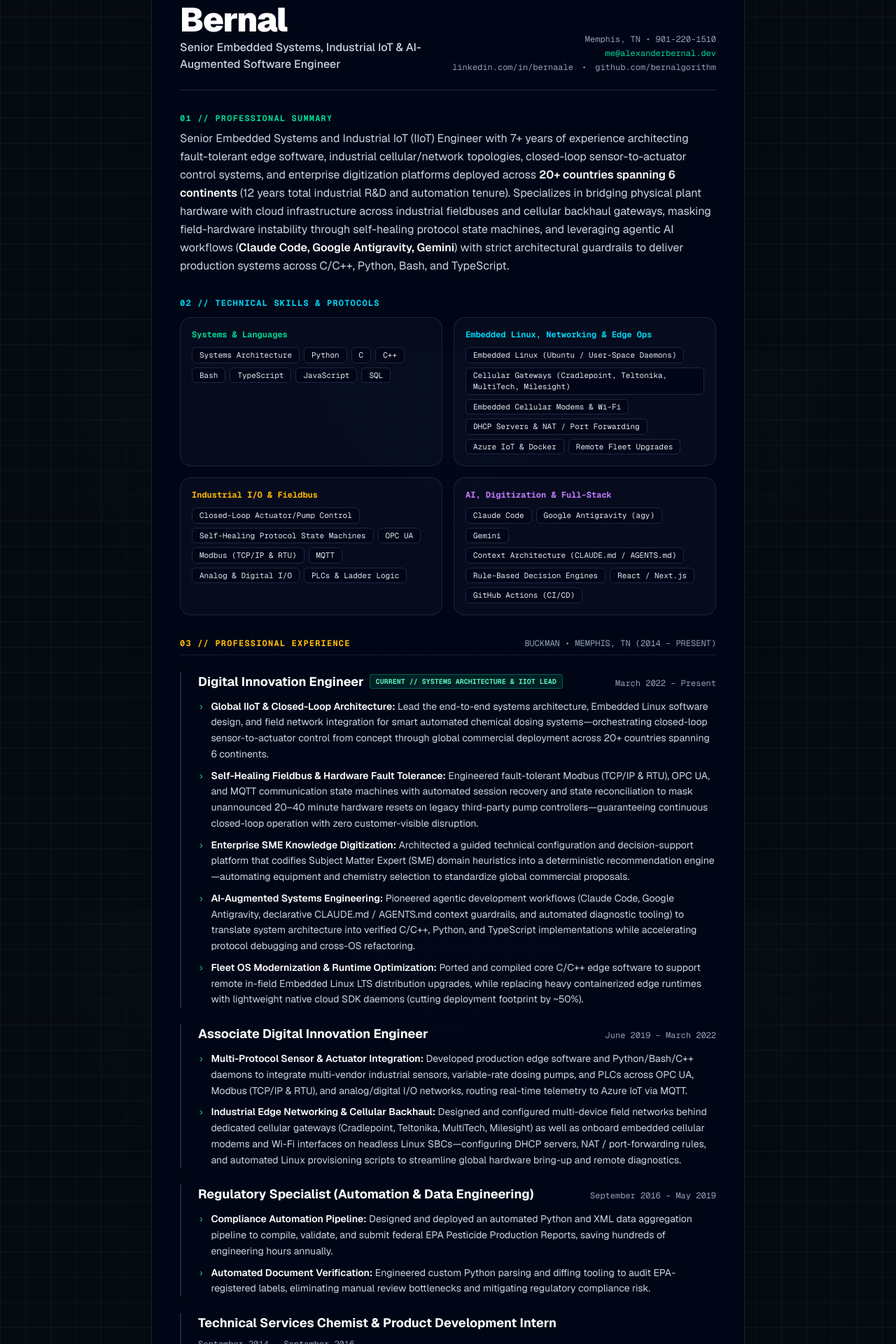
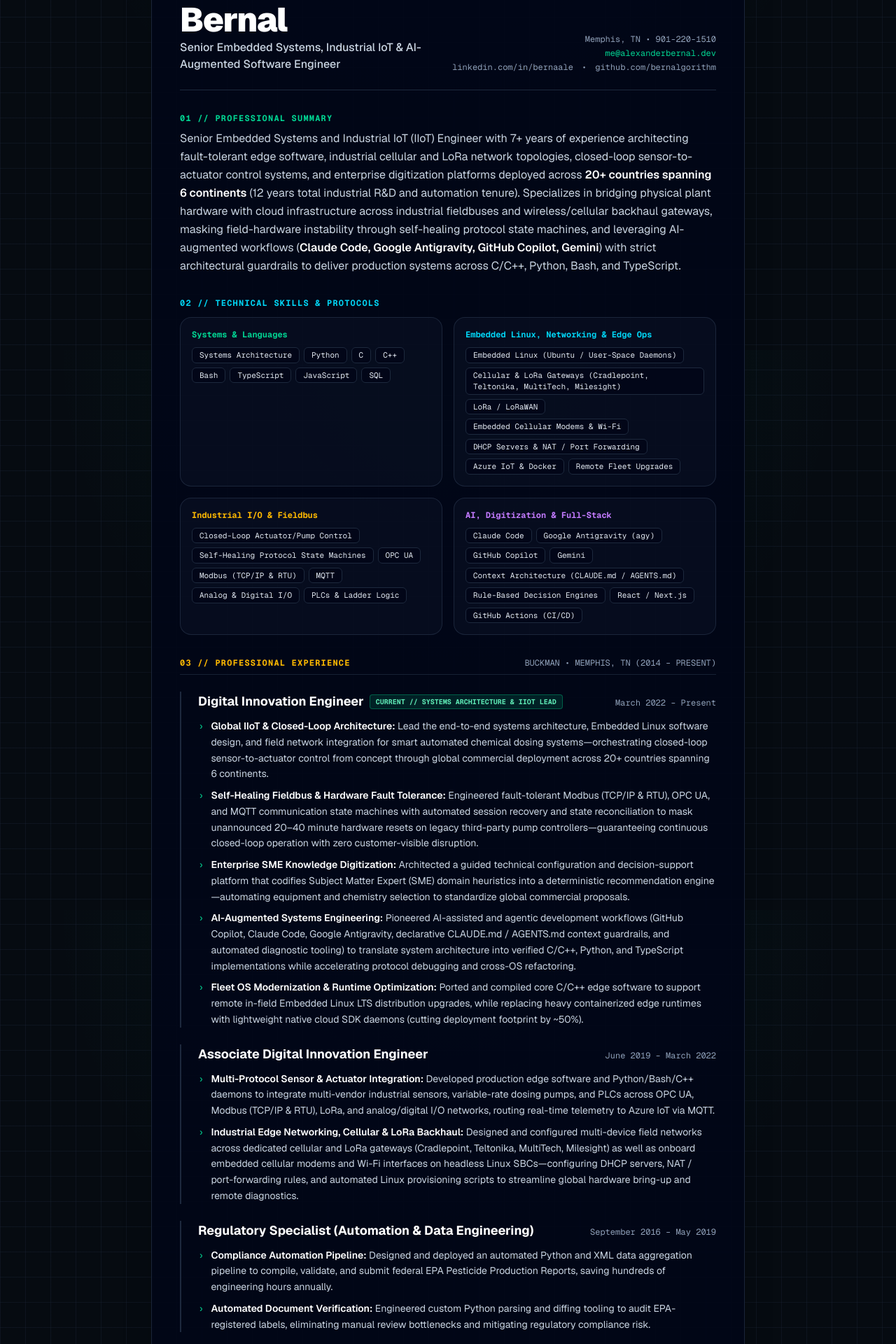
Before and after one commit to bernalgorithm/bernalgorithm, a Next.js app in the folder my-next-app/: page /resume in a window 1280 px wide. Shown: the part 300-2220 px from the top of the page at 70% size. Built offline with nearby package versions, Linux system fonts and the light colour scheme.

Commit message:
Add GitHub Copilot and LoRa/LoRaWAN gateway communications to resume

```diff
--- a/my-next-app/app/page.tsx
+++ b/my-next-app/app/page.tsx
@@ -9,8 +9,8 @@ const ENGINEERING_DOMAINS = [
     subtitle: 'Global Edge Systems (20+ Countries)',
     accent: 'text-emerald-400 border-emerald-500/30 bg-emerald-500/10',
     description:
-      'Architecting production Embedded Linux systems, cellular gateway topologies (Cradlepoint, Teltonika, MultiTech, Milesight), and remote LTS OS upgrades across 6 continents.',
-    skills: ['Embedded Linux (Ubuntu)', 'Cellular Gateways & Modems', 'DHCP & NAT / Port Forwarding', 'Python & Bash', 'C / C++', 'Azure IoT'],
+      'Architecting production Embedded Linux systems, cellular/LoRa gateway topologies (Cradlepoint, Teltonika, MultiTech, Milesight), and remote LTS OS upgrades across 6 continents.',
+    skills: ['Embedded Linux (Ubuntu)', 'Cellular & LoRa Gateways', 'DHCP & NAT / Port Forwarding', 'Python & Bash', 'C / C++', 'Azure IoT'],
   },
   {
     id: 'SYS_02',
@@ -19,7 +19,7 @@ const ENGINEERING_DOMAINS = [
     accent: 'text-cyan-400 border-cyan-500/30 bg-cyan-500/10',
     description:
       'Engineering self-healing protocol state machines that mask hardware-layer resets and orchestrate closed-loop sensor-to-actuator control across industrial networks and physical I/O.',
-    skills: ['Modbus (TCP/IP & RTU)', 'OPC UA', 'Analog & Digital I/O', 'MQTT', 'PLCs & Ladder Logic', 'Closed-Loop Control'],
+    skills: ['Modbus (TCP/IP & RTU)', 'OPC UA', 'LoRa / LoRaWAN', 'Analog & Digital I/O', 'MQTT', 'PLCs & Ladder Logic'],
   },
   {
     id: 'SYS_03',
@@ -27,8 +27,8 @@ const ENGINEERING_DOMAINS = [
     subtitle: 'Agentic Velocity & SME Decision Engines',
     accent: 'text-amber-400 border-amber-500/30 bg-amber-500/10',
     description:
-      'Codifying domain SME heuristics into enterprise decision engines and orchestrating agentic AI workflows (CLAUDE.md, AGENTS.md) to deliver verified software across C/C++, Python, and TypeScript.',
-    skills: ['Claude Code', 'Google Antigravity', 'Gemini', 'SME Decision Engines', 'Next.js & TypeScript', 'GitHub Actions CI/CD'],
+      'Codifying domain SME heuristics into enterprise decision engines and orchestrating AI-augmented workflows (CLAUDE.md, AGENTS.md) to deliver verified software across C/C++, Python, and TypeScript.',
+    skills: ['Claude Code', 'Google Antigravity', 'GitHub Copilot', 'Gemini', 'SME Decision Engines', 'Next.js & TypeScript'],
   },
 ];
 
--- a/my-next-app/app/resume/page.tsx
+++ b/my-next-app/app/resume/page.tsx
@@ -28,7 +28,8 @@ const SKILL_GROUPS = [
     accent: 'text-cyan-400',
     skills: [
       'Embedded Linux (Ubuntu / User-Space Daemons)',
-      'Cellular Gateways (Cradlepoint, Teltonika, MultiTech, Milesight)',
+      'Cellular & LoRa Gateways (Cradlepoint, Teltonika, MultiTech, Milesight)',
+      'LoRa / LoRaWAN',
       'Embedded Cellular Modems & Wi-Fi',
       'DHCP Servers & NAT / Port Forwarding',
       'Azure IoT & Docker',
@@ -54,6 +55,7 @@ const SKILL_GROUPS = [
     skills: [
       'Claude Code',
       'Google Antigravity (agy)',
+      'GitHub Copilot',
       'Gemini',
       'Context Architecture (CLAUDE.md / AGENTS.md)',
       'Rule-Based Decision Engines',
@@ -83,7 +85,7 @@ const EXPERIENCE = [
       },
       {
         lead: 'AI-Augmented Systems Engineering',
-        text: 'Pioneered agentic development workflows (Claude Code, Google Antigravity, declarative CLAUDE.md / AGENTS.md context guardrails, and automated diagnostic tooling) to translate system architecture into verified C/C++, Python, and TypeScript implementations while accelerating protocol debugging and cross-OS refactoring.',
+        text: 'Pioneered AI-assisted and agentic development workflows (GitHub Copilot, Claude Code, Google Antigravity, declarative CLAUDE.md / AGENTS.md context guardrails, and automated diagnostic tooling) to translate system architecture into verified C/C++, Python, and TypeScript implementations while accelerating protocol debugging and cross-OS refactoring.',
       },
       {
         lead: 'Fleet OS Modernization & Runtime Optimization',
@@ -97,11 +99,11 @@ const EXPERIENCE = [
     bullets: [
       {
         lead: 'Multi-Protocol Sensor & Actuator Integration',
-        text: 'Developed production edge software and Python/Bash/C++ daemons to integrate multi-vendor industrial sensors, variable-rate dosing pumps, and PLCs across OPC UA, Modbus (TCP/IP & RTU), and analog/digital I/O networks, routing real-time telemetry to Azure IoT via MQTT.',
+        text: 'Developed production edge software and Python/Bash/C++ daemons to integrate multi-vendor industrial sensors, variable-rate dosing pumps, and PLCs across OPC UA, Modbus (TCP/IP & RTU), LoRa, and analog/digital I/O networks, routing real-time telemetry to Azure IoT via MQTT.',
       },
       {
-        lead: 'Industrial Edge Networking & Cellular Backhaul',
-        text: 'Designed and configured multi-device field networks behind dedicated cellular gateways (Cradlepoint, Teltonika, MultiTech, Milesight) as well as onboard embedded cellular modems and Wi-Fi interfaces on headless Linux SBCs—configuring DHCP servers, NAT / port-forwarding rules, and automated Linux provisioning scripts to streamline global hardware bring-up and remote diagnostics.',
+        lead: 'Industrial Edge Networking, Cellular & LoRa Backhaul',
+        text: 'Designed and configured multi-device field networks across dedicated cellular and LoRa gateways (Cradlepoint, Teltonika, MultiTech, Milesight) as well as onboard embedded cellular modems and Wi-Fi interfaces on headless Linux SBCs—configuring DHCP servers, NAT / port-forwarding rules, and automated Linux provisioning scripts to streamline global hardware bring-up and remote diagnostics.',
       },
     ],
   },
@@ -210,19 +212,19 @@ export default function ResumePage() {
           </h2>
           <p className="text-sm sm:text-base text-slate-300 leading-relaxed">
             Senior Embedded Systems and Industrial IoT (IIoT) Engineer with 7+ years of
-            experience architecting fault-tolerant edge software, industrial
-            cellular/network topologies, closed-loop sensor-to-actuator control systems,
-            and enterprise digitization platforms deployed across{' '}
+            experience architecting fault-tolerant edge software, industrial cellular and
+            LoRa network topologies, closed-loop sensor-to-actuator control systems, and
+            enterprise digitization platforms deployed across{' '}
             <span className="text-white font-semibold">
               20+ countries spanning 6 continents
             </span>{' '}
             (12 years total industrial R&amp;D and automation tenure). Specializes in
             bridging physical plant hardware with cloud infrastructure across industrial
-            fieldbuses and cellular backhaul gateways, masking field-hardware instability
-            through self-healing protocol state machines, and leveraging agentic AI
-            workflows (
+            fieldbuses and wireless/cellular backhaul gateways, masking field-hardware
+            instability through self-healing protocol state machines, and leveraging
+            AI-augmented workflows (
             <span className="text-white font-semibold">
-              Claude Code, Google Antigravity, Gemini
+              Claude Code, Google Antigravity, GitHub Copilot, Gemini
             </span>
             ) with strict architectural guardrails to deliver production systems across
             C/C++, Python, Bash, and TypeScript.
```
Also changed, not shown: 2 other files (tests, documents, lock files or other folders).
